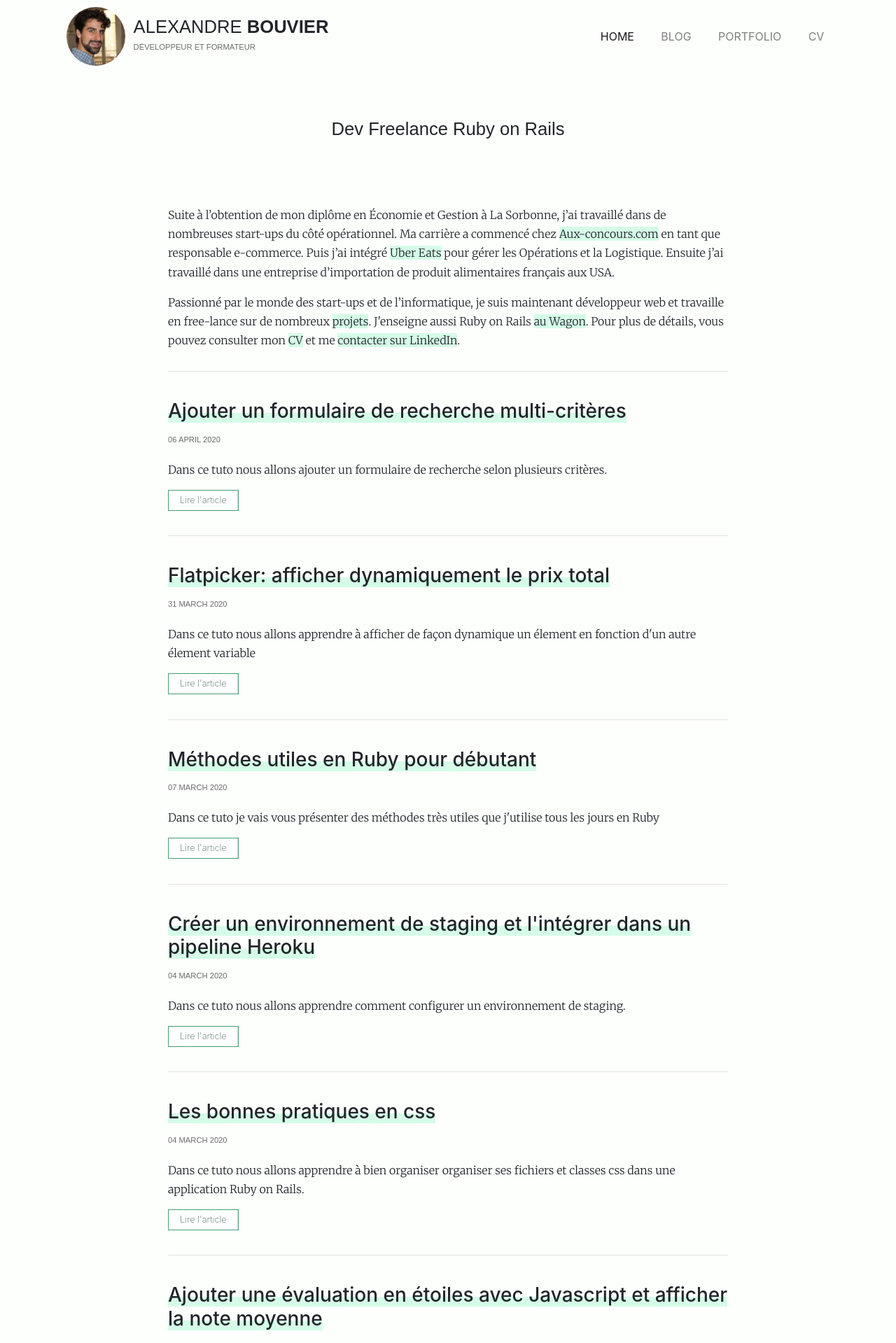
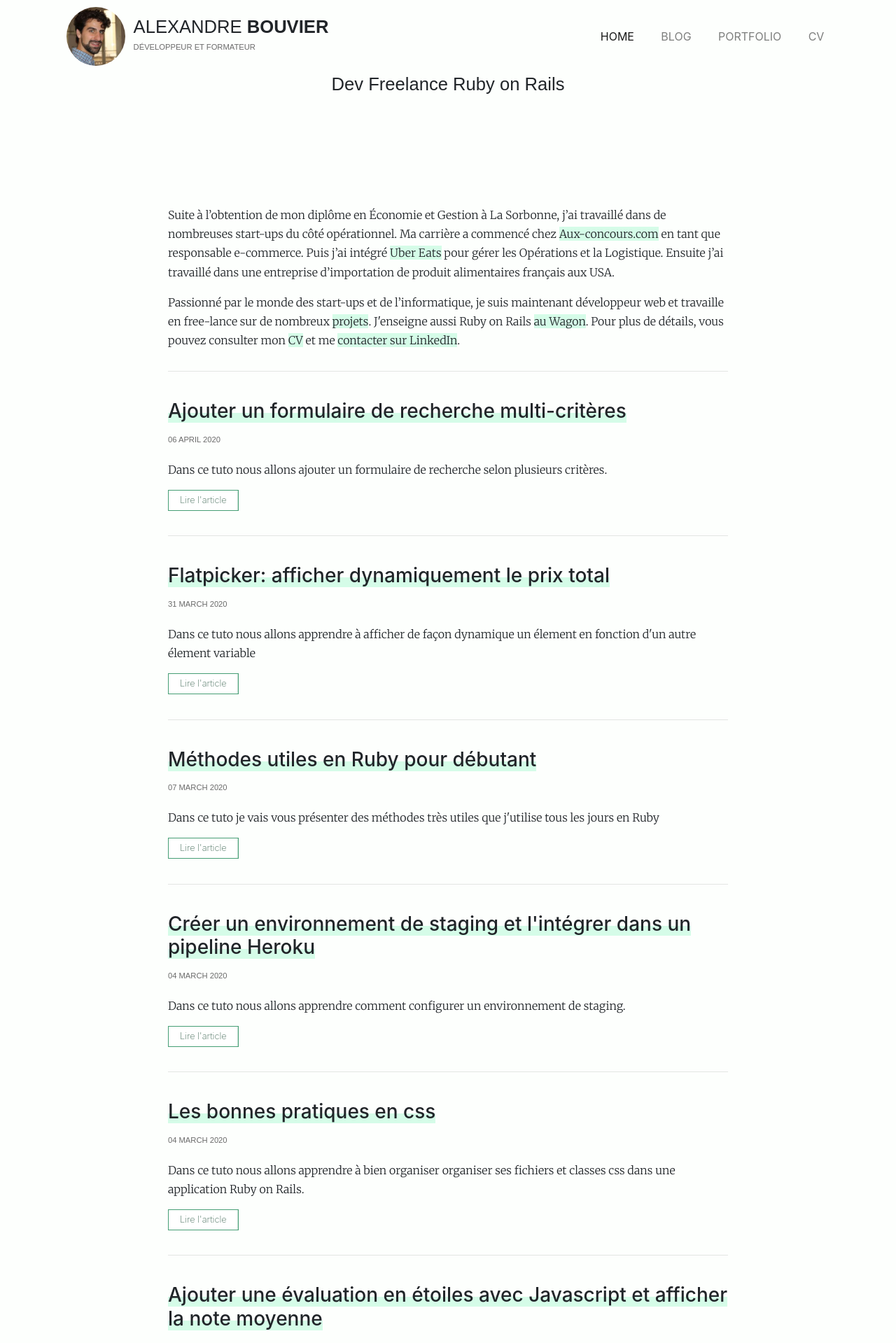
Before and after one commit to alexandrebk/alexandrebk.github.io, a Jekyll site: the page built from index.html, in a window 1280 px wide. Shown: the top 1919 px of the page at 70% size. Built offline with Jekyll 4.4.1, drawn with Linux system fonts in a browser that asks for light colours; nearby versions of some CDN libraries.

Commit message:
line height to 2rem for h1

```diff
--- a/_sass/_main.scss
+++ b/_sass/_main.scss
@@ -15,7 +15,7 @@ a {
 h1, h2 {
   font-size:   1.6rem;
   font-family: "Open-sans", sans-serif;
-  line-height: 10rem;
+  line-height: 2rem;
 }
 
 h1 {
```
